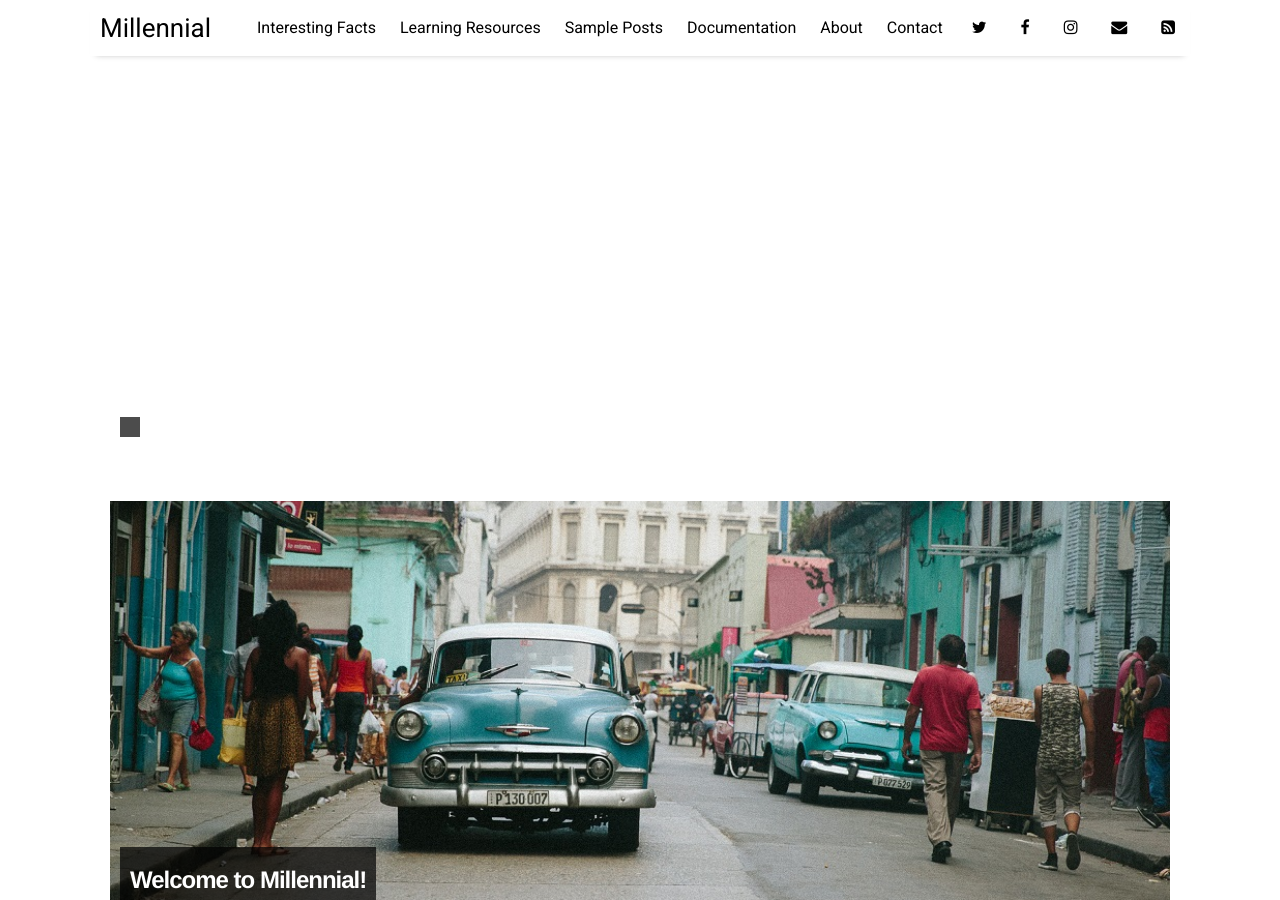
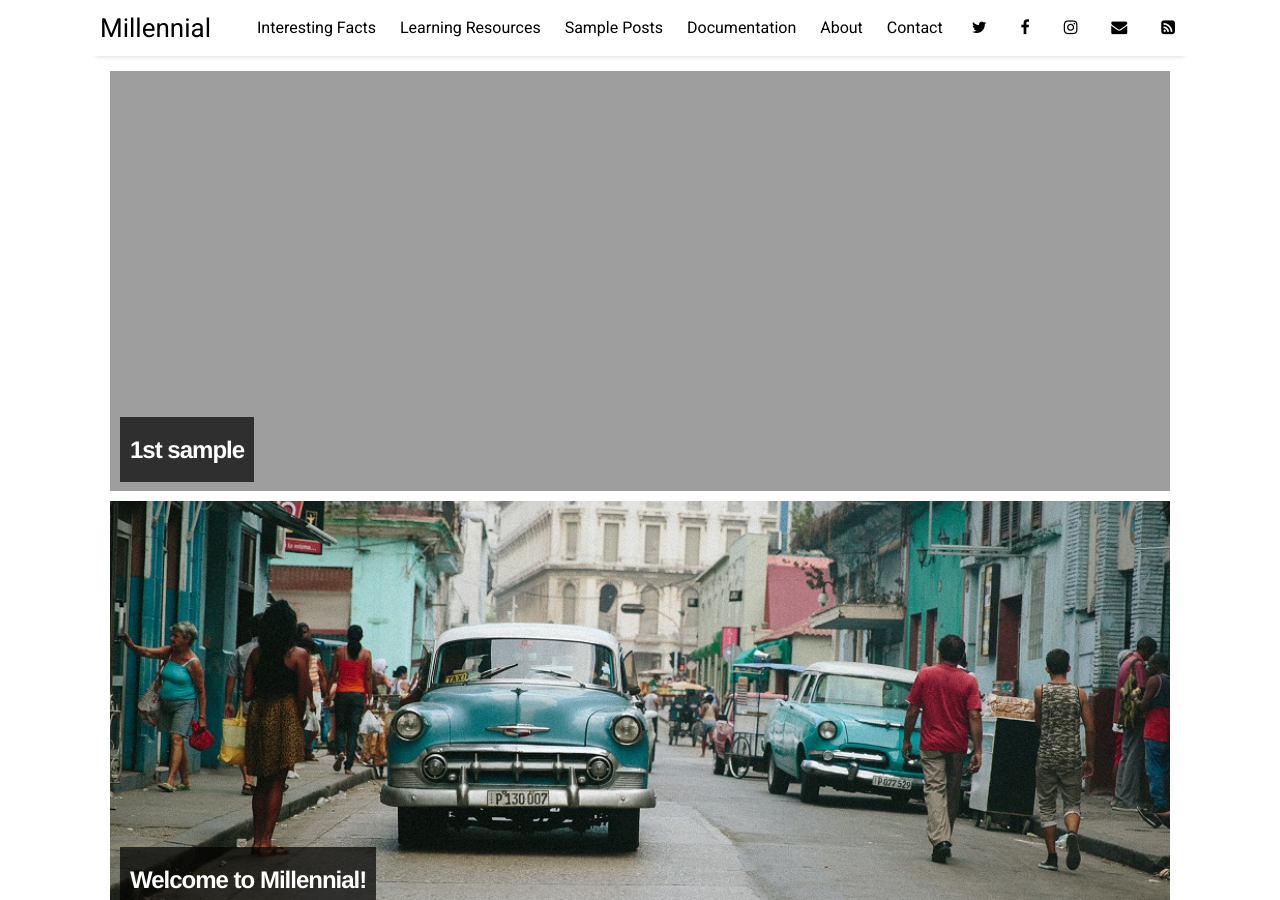
Before and after one commit to hyejukim-ybigta/hyejukim-ybigta.github.io, a Jekyll site: the page built from index.html, in a window 1280 px wide and 900 px high. Built offline with Jekyll 4.4.1, drawn with Linux system fonts in a browser that asks for light colours; nearby versions of some CDN libraries; the list of posts is cut into pages by our own code.

Commit message:
Update 2018-01-16-sample.md

```diff
--- a/_posts/2018-01-16-sample.md
+++ b/_posts/2018-01-16-sample.md
@@ -4,7 +4,7 @@ title: "1st sample"
 author: "Hyeju Kim"
 categories: facts
 tages: [sample]
-image: ![sample image](https://user-images.githubusercontent.com/32008883/34977620-99145b0c-fade-11e7-9b0e-c4398d95f9a2.jpg)
+image: https://user-images.githubusercontent.com/32008883/34977620-99145b0c-fade-11e7-9b0e-c4398d95f9a2.jpg
 ---
 
 
```
